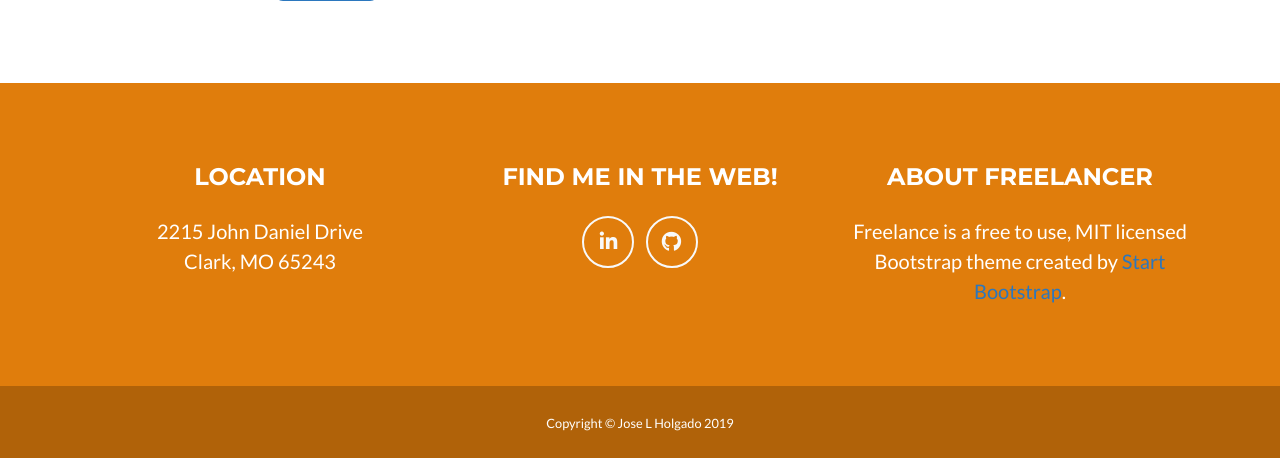
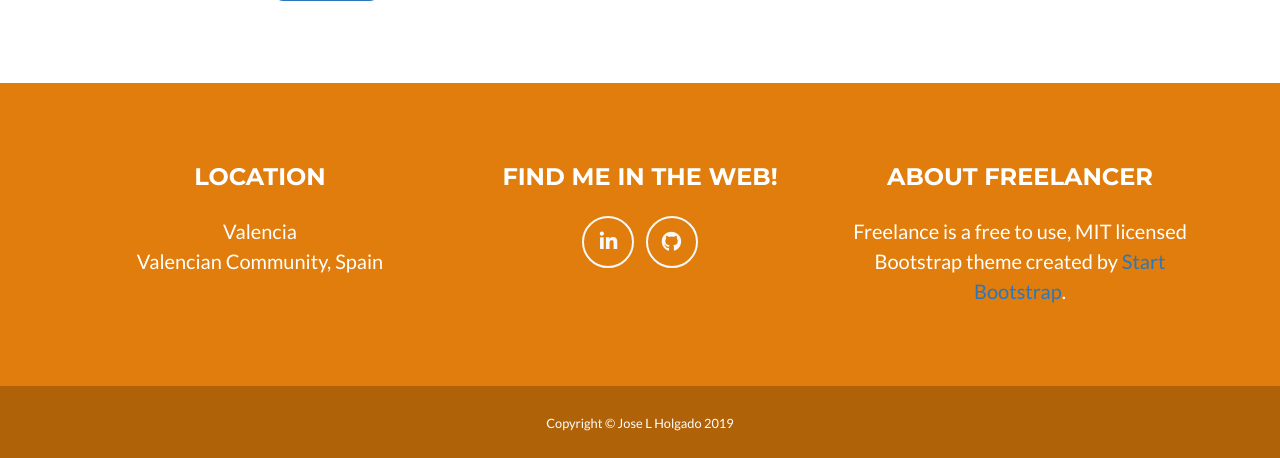
Before and after one commit to joselhs/portfolioSPA, a Flask app: page / in a window 1280 px wide. Shown: the part 4247-4705 px from the top of the page. Run offline with Flask 2, Linux system fonts and the light colour scheme; some libraries are stand-ins or nearby versions.

Commit message:
Small changes in text

```diff
--- a/templates/index.html
+++ b/templates/index.html
@@ -392,8 +392,9 @@
         <!-- Footer Location -->
         <div class="col-lg-4 mb-5 mb-lg-0">
           <h4 class="text-uppercase mb-4">Location</h4>
-          <p class="lead mb-0">2215 John Daniel Drive
-            <br>Clark, MO 65243</p>
+          <p class="lead mb-0">Valencia
+            <br>Valencian Community, Spain
+          </p>
         </div>
 
         <!-- Footer Social Icons -->
@@ -402,7 +403,7 @@
           <a class="btn btn-outline-light btn-social mx-1" href="https://www.linkedin.com/in/jl-holgado-sanchez/">
             <i class="fab fa-fw fa-linkedin-in"></i>
           </a>
-          <a class="btn btn-outline-light btn-social mx-1" href="#">
+          <a class="btn btn-outline-light btn-social mx-1" href="https://github.com/joselhs">
               <i class="fab fa-fw fa-github"></i>
           </a>
         </div>
```
